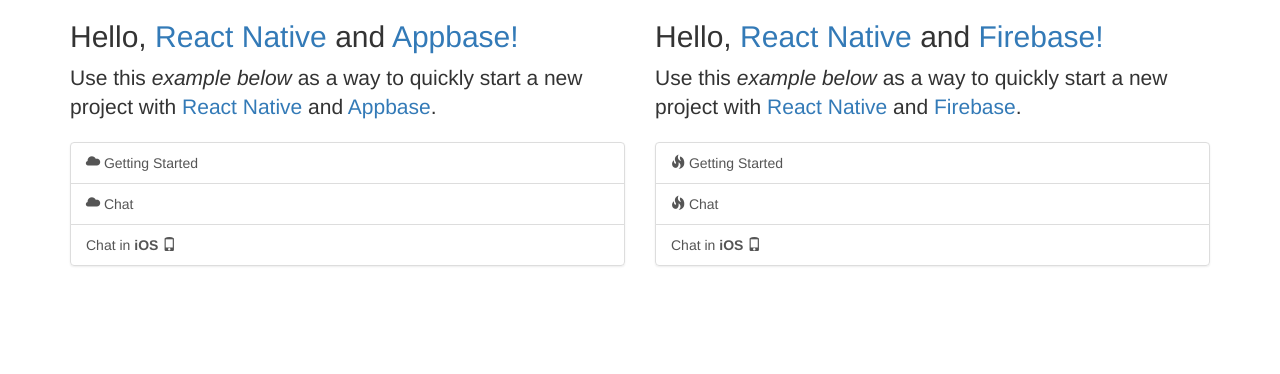
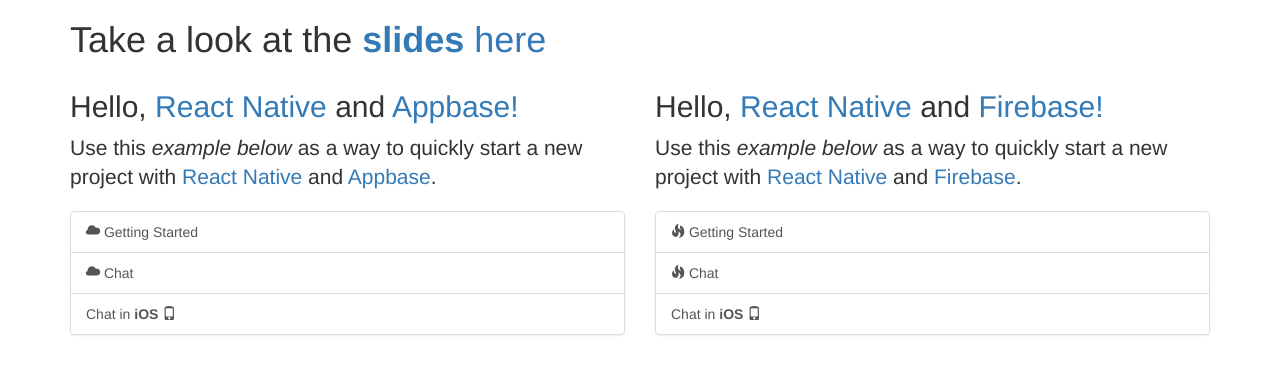
Before and after one commit to igorlima/6th-femug-2017, a plain HTML site: page index.html in a window 1280 px wide. Drawn offline with nearby package versions, Linux system fonts and the light colour scheme.

Commit message:
Add link to slides

```diff
--- a/index.html
+++ b/index.html
@@ -9,6 +9,11 @@
   <body translate="no" >
     <div class="container">
       <div class="row">
+        <div class="col-md-12">
+          <h1>
+            Take a look at the <a href="slides/"><strong>slides</strong> here</a>
+          </h1>
+        </div>
         <div class="col-md-6">
           <!-- Appbase -->
           <div class="starter-template">
```
